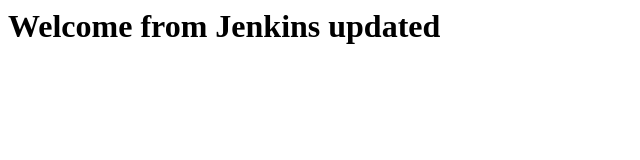
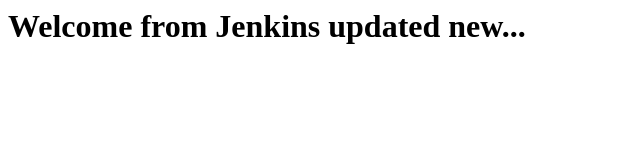
Before and after one commit to nagsept/harini, a plain HTML site: page index.html in a window 1280 px wide. Shown: the whole page, without its empty margins (0-640 px from the left). Drawn offline with Linux system fonts and the light colour scheme.

```diff
--- a/index.html
+++ b/index.html
@@ -1 +1 @@
-<h1>Welcome from Jenkins updated</h1>
+<h1>Welcome from Jenkins updated new...</h1>
```
